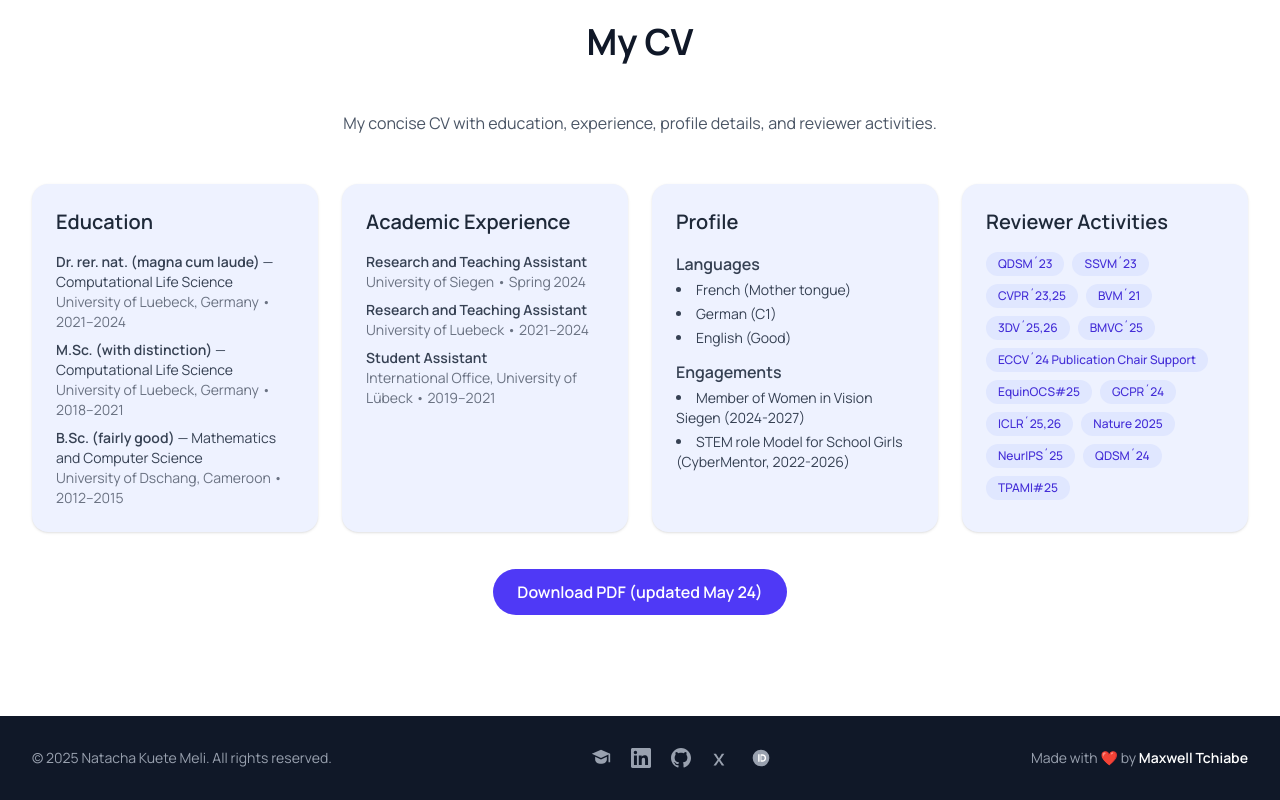
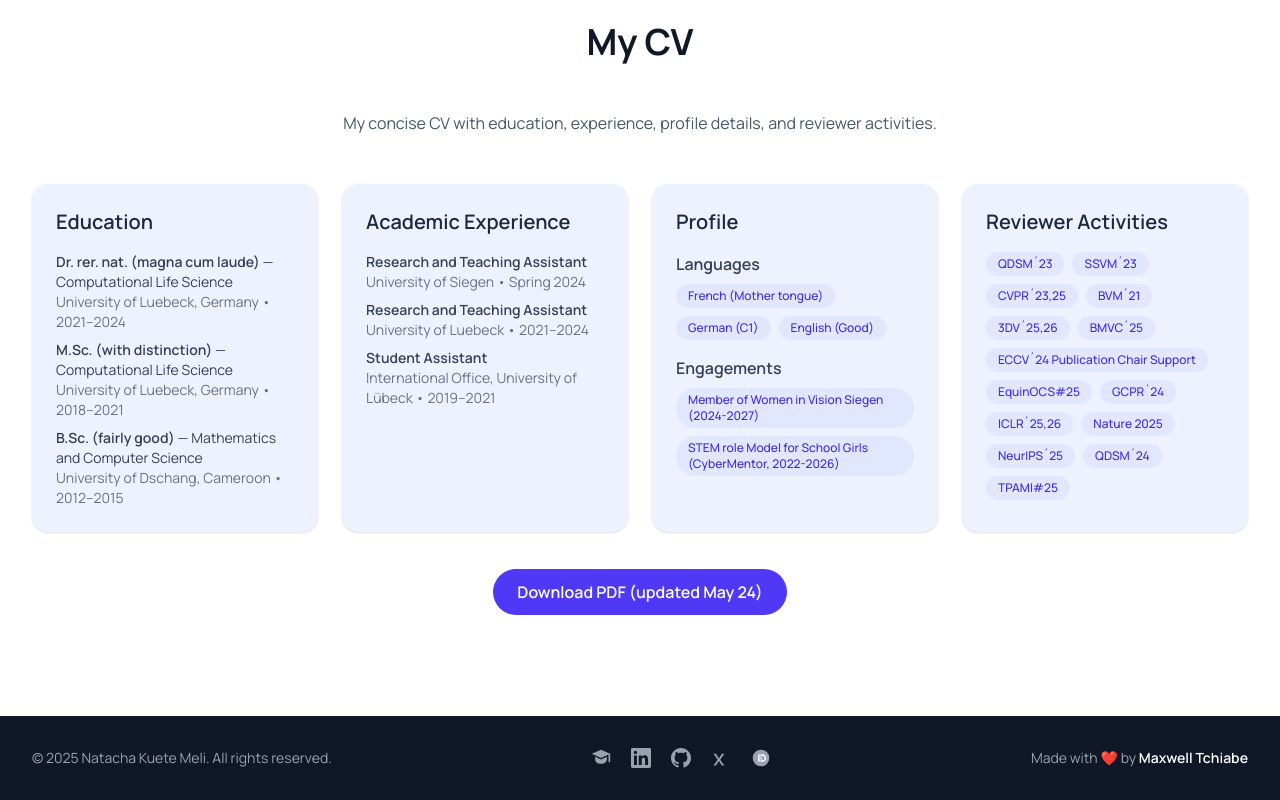
Before and after one commit to nkuetemeli/nkuetemeli.github.io, a React (Vite) app: page / in a window 1280 px wide. Shown: the part 4571-5371 px from the top of the page. Built offline with nearby package versions, Linux system fonts and the light colour scheme.

Commit message:
MyGit New design

```diff
--- a/components/CVSection.tsx
+++ b/components/CVSection.tsx
@@ -77,29 +77,44 @@ const ConciseCVCards: React.FC = () => {
               <h3 className="text-xl font-semibold text-gray-800 mb-4">Profile</h3>
 
               {/* Languages */}
-            <div className="mb-3">
-              <h4 className="font-semibold text-gray-700 mb-1">Languages</h4>
-              <ul className="list-disc list-inside text-gray-700 text-sm space-y-1">
+              <div className="mb-4">
+                  <h4 className="font-semibold text-gray-700 mb-2">Languages</h4>
+                  <div className="flex flex-wrap gap-2">
                       {CVData.profile.languages.map((lang, idx) => (
-                  <li key={idx}>{lang}</li>
+                          <span
+                              key={idx}
+                              className="bg-indigo-100 text-indigo-700 font-medium text-xs px-3 py-1 rounded-full"
+                          >
+                              {lang}
+                          </span>
                       ))}
-              </ul>
                   </div>
-
+              </div>
 
               {/* Engagements */}
               <div>
-              <h4 className="font-semibold text-gray-700 mb-1">Engagements</h4>
-              <ul className="list-disc list-inside text-gray-700 text-sm space-y-1">
+                  <h4 className="font-semibold text-gray-700 mb-2">Engagements</h4>
+                  <div className="flex flex-wrap gap-2">
                       {CVData.profile.engagements.womenInVision.map((item, idx) => (
-                  <li key={`women-${idx}`}>{item}</li>
+                          <span
+                              key={`women-${idx}`}
+                              className="bg-indigo-100 text-indigo-700 font-medium text-xs px-3 py-1 rounded-full"
+                          >
+                              {item}
+                          </span>
                       ))}
                       {CVData.profile.engagements.volunteer.map((item, idx) => (
-                  <li key={`volunteer-${idx}`}>{item}</li>
+                          <span
+                              key={`volunteer-${idx}`}
+                              className="bg-indigo-100 text-indigo-700 font-medium text-xs px-3 py-1 rounded-full"
+                          >
+                              {item}
+                          </span>
                       ))}
-              </ul>
+                  </div>
               </div>
           </motion.div>
+
 
           {/* Reviewer Activities Card */}
           <motion.div
```
Also changed, not shown: 1 other file (tests, documents, lock files or other folders). Lines whose indentation alone changed are shown as unchanged.
